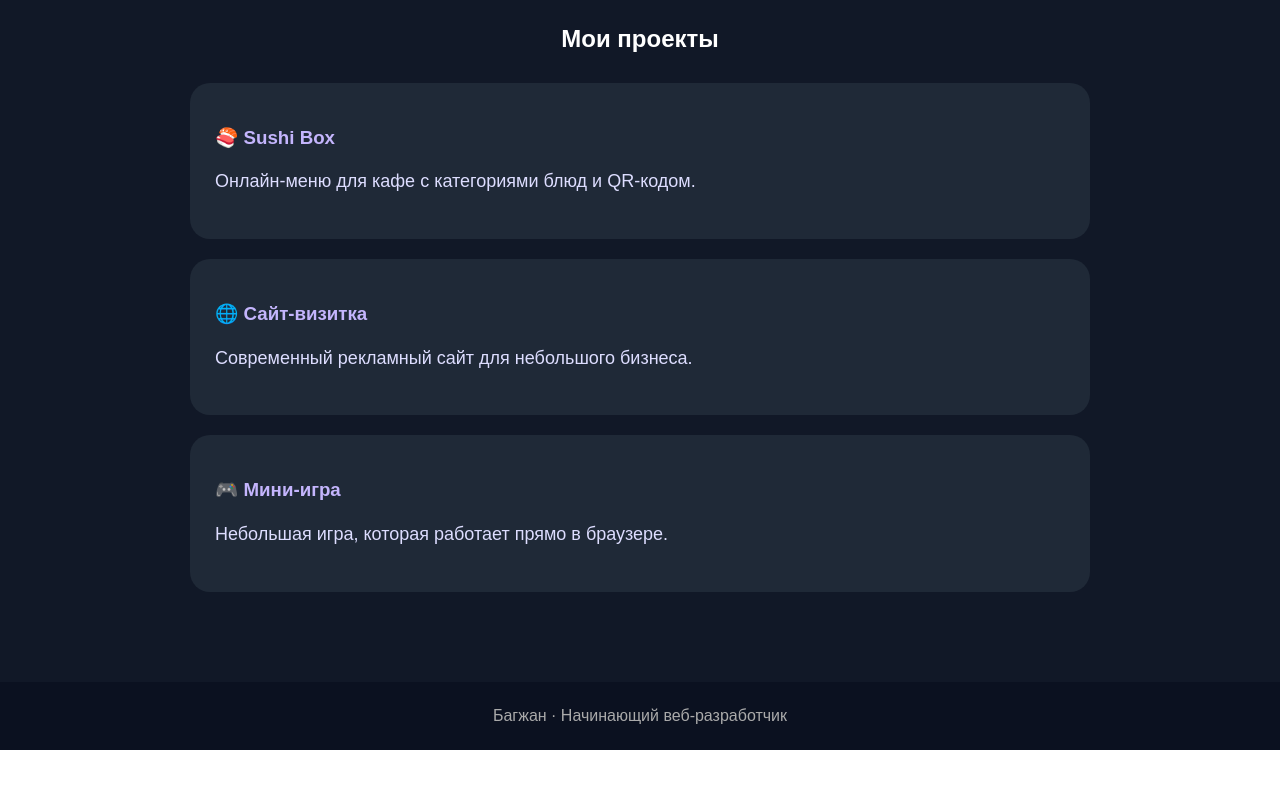
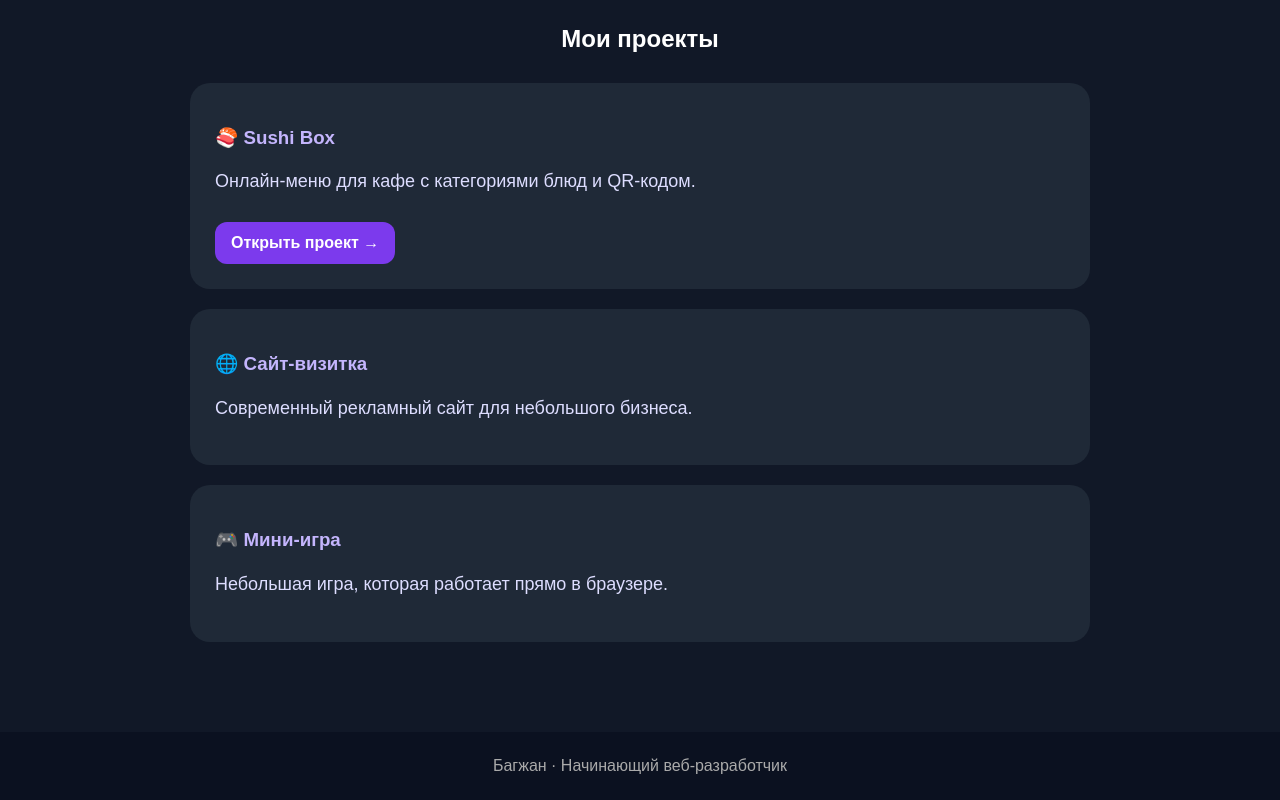
Before and after one commit to bagzan034-web/bagzhan-portfolio, a plain HTML site: page index.html in a window 1280 px wide. Shown: the part 855-1655 px from the top of the page. Before the commit the page ends 1605 px from the top, so only its background shows below. Drawn offline with Linux system fonts and the light colour scheme.

Commit message:
Добавить кнопку проекта Sushi Box

```diff
--- a/index.html
+++ b/index.html
@@ -126,6 +126,7 @@
       <div class="project">
         <h3>🍣 Sushi Box</h3>
         <p>Онлайн-меню для кафе с категориями блюд и QR-кодом.</p>
+        <a href="./sushi-box/" style="display:inline-block;margin-top:8px;padding:12px 16px;color:white;background:#7c3aed;border-radius:12px;text-decoration:none;font-weight:700;">Открыть проект →</a>
       </div>
 
       <div class="project">
```
